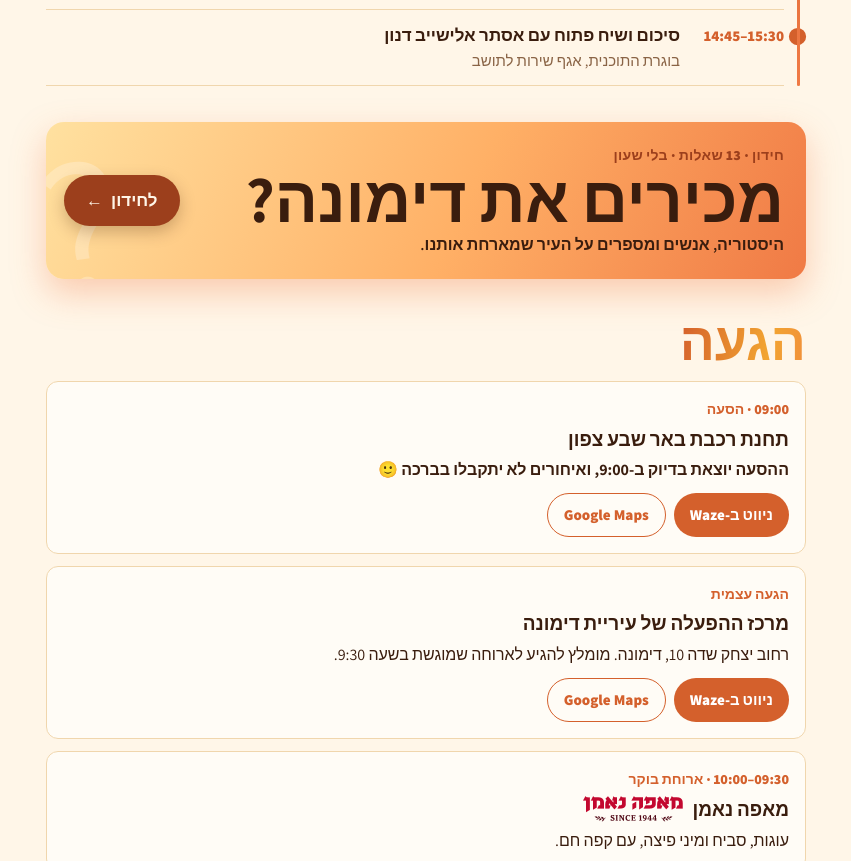
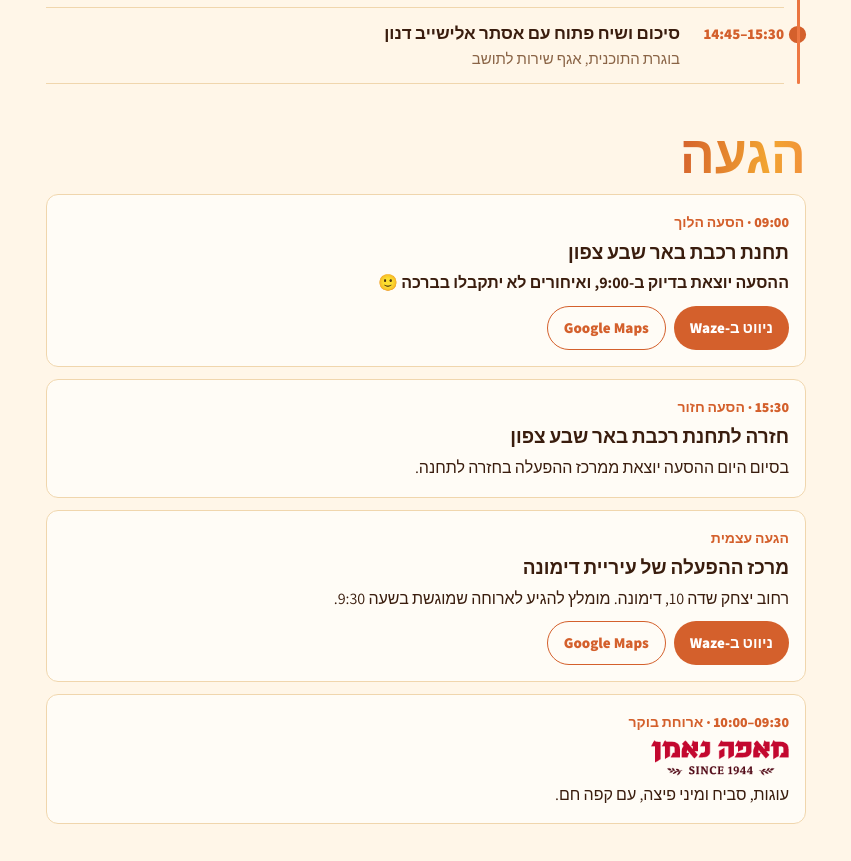
Before and after one commit to menashsoffer/Dimona_Muni, a website built with Vite: page index.html in a window 1280 px wide. Shown: the part 1579-2440 px from the top of the page, without its empty margins (214-1065 px from the left). Built offline with nearby package versions, Linux system fonts and the light colour scheme; a web font is replaced by a local one.

Commit message:
Quiz card above the video, bakery logo only, balanced partner logos (#4)
* Move the quiz card above the video, show only the bakery logo, balance the partner logos

- Quiz call to action now sits between "לעיין עוד" and the video
- Breakfast shows the Ma'afe Ne'eman logo alone, a little larger
- Crop the transparent margins from the cadets logo and even out both logo heights and the strip padding

Co-Authored-By: Claude Opus 5.5 (1M context) <noreply@anthropic.com>
Claude-Session: https://claude.ai/code/session_0198Wqs3sDvMEF5dwnSsTK2P

* Add the 15:30 return shuttle to the arrival section

Co-Authored-By: Claude Opus 5.5 (1M context) <noreply@anthropic.com>
Claude-Session: https://claude.ai/code/session_0198Wqs3sDvMEF5dwnSsTK2P

---------

Co-authored-by: Claude <noreply@anthropic.com>

```diff
--- a/index.html
+++ b/index.html
@@ -45,24 +45,19 @@
     <ol class="sched" id="sched"></ol>
   </div></section>
 
-  <div class="in"><a class="quiz-cta" href="quiz.html">
-    <span class="qc-mark" aria-hidden="true">?</span>
-    <span class="qc-body">
-      <span class="qc-eyebrow">חידון · 13 שאלות · בלי שעון</span>
-      <span class="qc-title">מכירים את דימונה?</span>
-      <span class="qc-sub">היסטוריה, אנשים ומספרים על העיר שמארחת אותנו.</span>
-    </span>
-    <span class="qc-btn">לחידון <span aria-hidden="true">←</span></span>
-  </a></div>
-
   <section id="arrive"><div class="in">
     <h2>הגעה</h2>
     <div class="how">
       <div class="card">
-        <span class="when">09:00 · הסעה</span>
+        <span class="when">09:00 · הסעה הלוך</span>
         <h3>תחנת רכבת באר שבע צפון</h3>
         <p class="warn">ההסעה יוצאת בדיוק ב-9:00, ואיחורים לא יתקבלו בברכה 🙂</p>
         <div class="btns"><a class="btn" href="https://waze.com/ul?q=%D7%AA%D7%97%D7%A0%D7%AA%20%D7%A8%D7%9B%D7%91%D7%AA%20%D7%91%D7%90%D7%A8%20%D7%A9%D7%91%D7%A2%20%D7%A6%D7%A4%D7%95%D7%9F&navigate=yes" target="_blank" rel="noopener">ניווט ב-Waze</a><a class="btn ghost" href="https://www.google.com/maps/search/?api=1&query=%D7%AA%D7%97%D7%A0%D7%AA%20%D7%A8%D7%9B%D7%91%D7%AA%20%D7%91%D7%90%D7%A8%20%D7%A9%D7%91%D7%A2%20%D7%A6%D7%A4%D7%95%D7%9F" target="_blank" rel="noopener">Google Maps</a></div>
+      </div>
+      <div class="card">
+        <span class="when">15:30 · הסעה חזור</span>
+        <h3>חזרה לתחנת רכבת באר שבע צפון</h3>
+        <p>בסיום היום ההסעה יוצאת ממרכז ההפעלה בחזרה לתחנה.</p>
       </div>
       <div class="card">
         <span class="when">הגעה עצמית</span>
@@ -72,7 +67,7 @@
       </div>
       <div class="card">
         <span class="when">09:30–10:00 · ארוחת בוקר</span>
-        <h3 class="vendor">מאפה נאמן <img src="assets/logo-neeman.png" alt="לוגו מאפה נאמן" class="vendor-logo"></h3>
+        <h3 class="vendor"><img src="assets/logo-neeman.png" alt="מאפה נאמן" class="vendor-logo"></h3>
         <p>עוגות, סביח ומיני פיצה, עם קפה חם.</p>
       </div>
     </div>
@@ -85,6 +80,16 @@
       <a class="card link-card" href="groups.html"><span class="when">11:45–12:30</span><h3>הקבוצות</h3><span class="role">שלושה פרויקטי שירות משולחנם של בעלי תפקידים</span></a>
     </div>
   </div></section>
+
+  <div class="in"><a class="quiz-cta" href="quiz.html">
+    <span class="qc-mark" aria-hidden="true">?</span>
+    <span class="qc-body">
+      <span class="qc-eyebrow">חידון · 13 שאלות · בלי שעון</span>
+      <span class="qc-title">מכירים את דימונה?</span>
+      <span class="qc-sub">היסטוריה, אנשים ומספרים על העיר שמארחת אותנו.</span>
+    </span>
+    <span class="qc-btn">לחידון <span aria-hidden="true">←</span></span>
+  </a></div>
 
   <section id="city"><div class="in">
     <h2>הכירו את דימונה</h2>
--- a/src/features/quiz/cta.css
+++ b/src/features/quiz/cta.css
@@ -1,5 +1,5 @@
 /* Home-page invitation to the quiz: a sunset card with a big "?" behind it. */
-.quiz-cta{position:relative;overflow:hidden;display:grid;grid-template-columns:1fr auto;align-items:center;gap:14px 18px;margin-top:28px;padding:22px 22px 22px 18px;border-radius:18px;text-decoration:none;color:var(--hero-ink);background:linear-gradient(115deg,var(--sky1) 0%,var(--sky2) 55%,var(--sky3) 100%);box-shadow:0 14px 34px color-mix(in oklab,var(--sky3) 35%,transparent);transition:transform .25s,box-shadow .25s}
+.quiz-cta{position:relative;overflow:hidden;display:grid;grid-template-columns:1fr auto;align-items:center;gap:14px 18px;margin-block:28px 14px;padding:22px 22px 22px 18px;border-radius:18px;text-decoration:none;color:var(--hero-ink);background:linear-gradient(115deg,var(--sky1) 0%,var(--sky2) 55%,var(--sky3) 100%);box-shadow:0 14px 34px color-mix(in oklab,var(--sky3) 35%,transparent);transition:transform .25s,box-shadow .25s}
 .quiz-cta:hover{transform:translateY(-3px);box-shadow:0 18px 40px color-mix(in oklab,var(--sky3) 45%,transparent)}
 .quiz-cta:focus-visible{outline:3px solid var(--fg);outline-offset:3px}
 .qc-mark{position:absolute;inset-inline-end:-6px;bottom:-46px;font-family:var(--display);font-size:200px;line-height:1;color:var(--paper);opacity:.28;pointer-events:none;transform:rotate(-8deg)}
--- a/src/pages/home.css
+++ b/src/pages/home.css
@@ -4,7 +4,7 @@
 .how{display:grid;gap:12px}
 .warn{font-weight:700}
 .vendor{display:flex;align-items:center;gap:10px;flex-wrap:wrap}
-.vendor-logo{height:26px;width:auto}
+.vendor-logo{height:36px;width:auto}
 .link-card{text-decoration:none;color:var(--fg)}
 .link-card h3::after{content:" ←";color:var(--accent)}
 .demo{background:none;border:0;color:var(--muted);text-decoration:underline;cursor:pointer;font:inherit;font-size:13px}
--- a/src/styles/hero.css
+++ b/src/styles/hero.css
@@ -3,11 +3,11 @@
 .hero .in{padding-block:22px 96px;display:grid;gap:14px;position:relative;z-index:1}
 .hero.compact .in{padding-block:18px 78px;gap:10px}
 /* Partner logos: the program on the right, the municipality on the left, on a soft glass strip. */
-.lockup{display:flex;justify-content:space-between;align-items:center;gap:16px;padding:10px 16px;border-radius:16px;background:color-mix(in oklab,var(--paper) 55%,transparent);box-shadow:0 1px 0 rgba(255,255,255,.6) inset,0 6px 18px rgba(60,25,5,.10);backdrop-filter:blur(6px)}
+.lockup{display:flex;justify-content:space-between;align-items:center;gap:16px;padding:12px 22px;border-radius:18px;background:color-mix(in oklab,var(--paper) 55%,transparent);box-shadow:0 1px 0 rgba(255,255,255,.6) inset,0 6px 18px rgba(60,25,5,.10);backdrop-filter:blur(6px)}
 .partner{display:inline-flex;align-items:center;border-radius:8px}
 .partner:focus-visible{outline:3px solid var(--fg);outline-offset:3px}
-.lg-t{height:62px;width:auto;filter:var(--logo-t)}.lg-d{height:80px;width:auto;filter:drop-shadow(0 3px 6px rgba(60,25,5,.25))}
-@media (max-width:420px){.lg-t{height:50px}.lg-d{height:64px}}
+.lg-t{height:70px;width:auto;filter:var(--logo-t)}.lg-d{height:74px;width:auto;filter:drop-shadow(0 3px 6px rgba(60,25,5,.25))}
+@media (max-width:420px){.lockup{padding:10px 16px}.lg-t{height:56px}.lg-d{height:60px}}
 h1{font-family:var(--display);font-weight:700;font-size:clamp(76px,20vw,136px);line-height:.85;margin:6px 0 0;letter-spacing:.01em;text-wrap:balance}
 .hero.compact h1{font-size:clamp(64px,16vw,108px)}
 .tag{margin:0;font-size:19px;font-weight:600;max-width:34ch}
```
Also changed, not shown: public/assets/logo-tzoarim.png.
